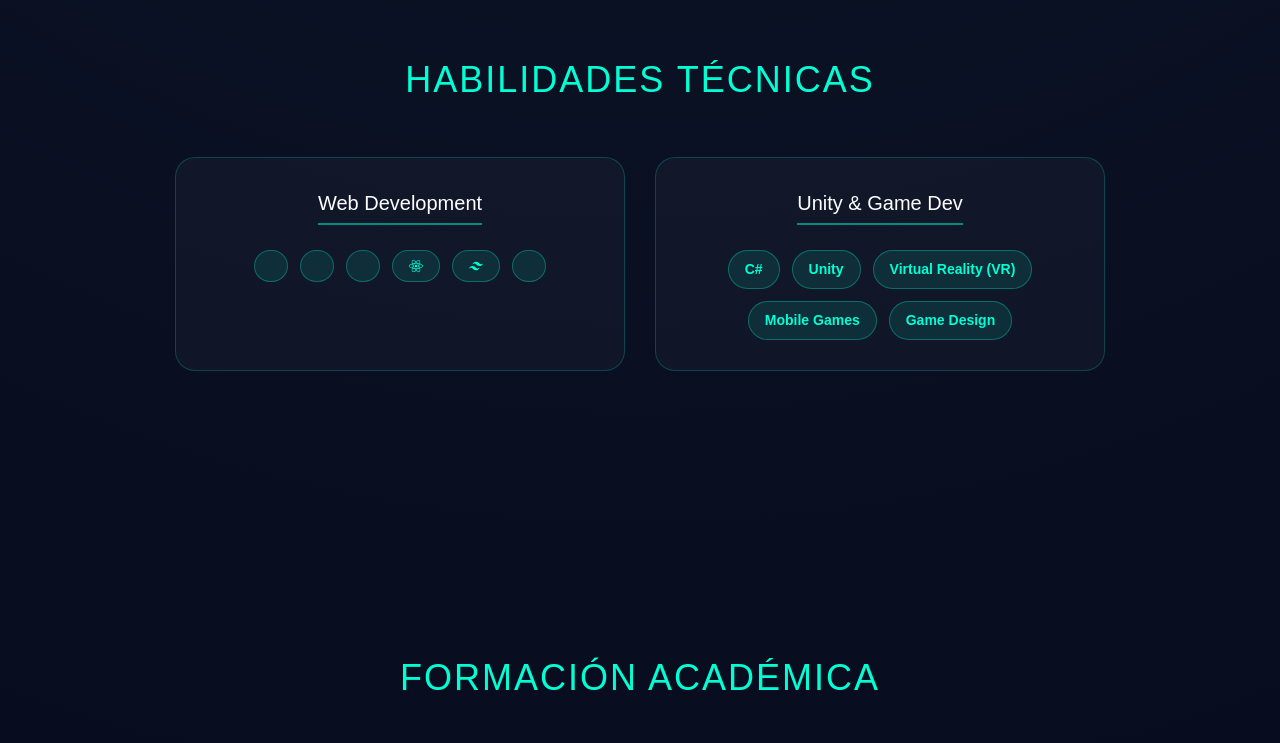
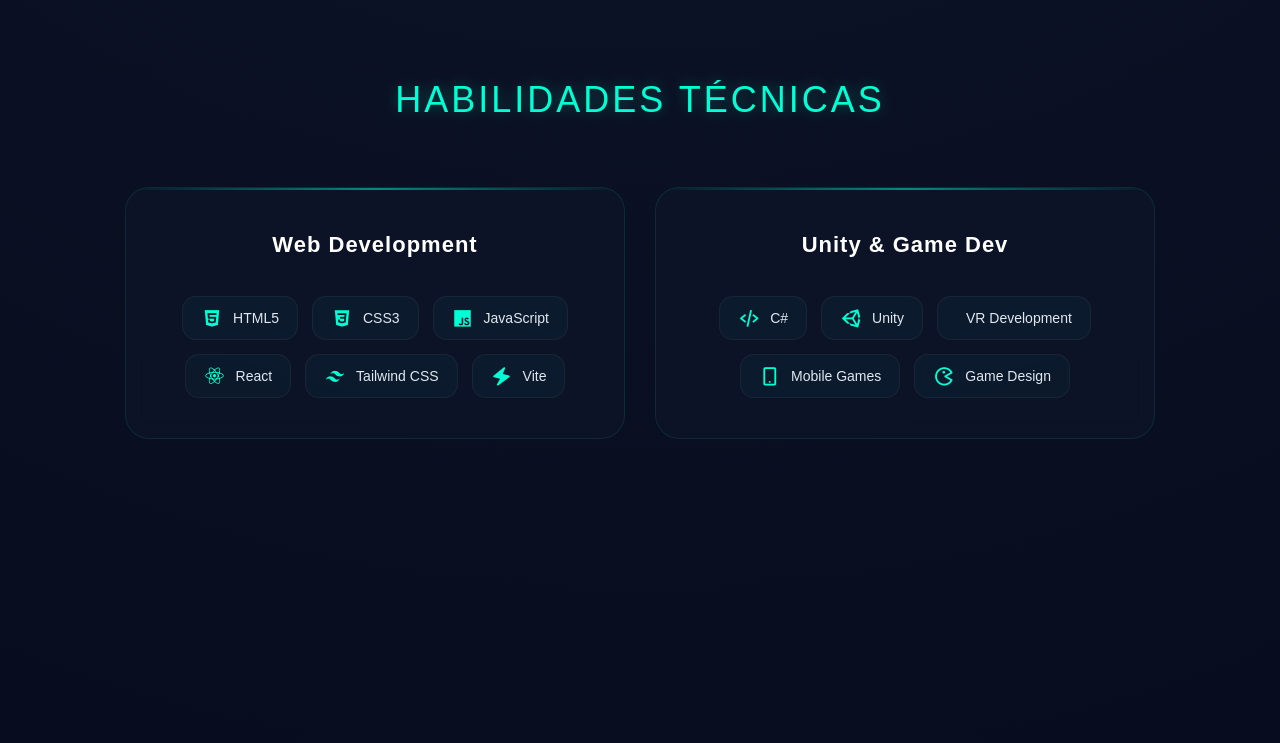
Before and after one commit to AxelCortes162/portfolio-axel, a React (Vite) app: page / in a window 1280 px wide. Shown: the part 947-1690 px from the top of the page. Built offline with nearby package versions, Linux system fonts and the light colour scheme.

Commit message:
cambioiconos

```diff
--- a/package.json
+++ b/package.json
@@ -13,6 +13,7 @@
     "@tailwindcss/postcss": "^4.2.1",
     "@tsparticles/react": "^3.0.0",
     "@tsparticles/slim": "^3.9.1",
+    "boxicons": "^2.1.4",
     "framer-motion": "^12.38.0",
     "lucide-react": "^0.577.0",
     "react": "^19.2.0",
--- a/src/App.jsx
+++ b/src/App.jsx
@@ -9,6 +9,7 @@
 import ContactPage from "./pages/ContactPage";
 import { personalInfo } from "./data/info";
 import Footer from "./components/Footer";
+import 'boxicons/css/boxicons.min.css';
 import "./index.css";
 import "../src/styles/global.css";
 
--- a/src/components/Footer.jsx
+++ b/src/components/Footer.jsx
@@ -15,13 +15,13 @@
 
         {/* Lado Derecho: Redes */}
         <div className="footer-links">
-          <a href="https://github.com/tu-usuario" target="_blank" rel="noreferrer" title="GitHub">
+          <a href="https://github.com/AxelCortes162" target="_blank" rel="noreferrer" title="GitHub">
             <FaGithub />
           </a>
-          <a href="https://linkedin.com/in/tu-perfil" target="_blank" rel="noreferrer" title="LinkedIn">
+          <a href="https://www.linkedin.com/in/axel-alejandro-cortes-fonseca/" target="_blank" rel="noreferrer" title="LinkedIn">
             <FaLinkedin />
           </a>
-          <a href="mailto:tu-correo@gmail.com" title="Email">
+          <a href="mailto:axelcortes.developer@gmail.com" title="Email">
             <FaEnvelope />
           </a>
         </div>
--- a/src/sections/Skills.jsx
+++ b/src/sections/Skills.jsx
@@ -1,39 +1,50 @@
 import React from 'react';
 import "../styles/Skills.css";
-import { FaReact, FaHtml5, FaCss3Alt, FaJs, FaUnity } from 'react-icons/fa';
-import { SiTailwindcss  } from 'react-icons/si';
-import { PiFileCSharpDuotone } from "react-icons/pi";
 
 function Skills() {
-  const webSkills = ["HTML5", "CSS3", "JavaScript", "React", "Tailwind CSS", "Vite"];
-  const gameSkills = ["C#", "Unity", "Virtual Reality (VR)", "Mobile Games", "Game Design"];
+  // Definimos las clases de Boxicons para cada habilidad
+  const webSkills = [
+    { name: "HTML5", icon: "bx bxl-html5" },
+    { name: "CSS3", icon: "bx bxl-css3" },
+    { name: "JavaScript", icon: "bx bxl-javascript" },
+    { name: "React", icon: "bx bxl-react" },
+    { name: "Tailwind CSS", icon: "bx bxl-tailwind-css" },
+    { name: "Vite", icon: "bx bxs-zap" } // Vite no tiene logo oficial en Boxicons, usamos un rayo pro
+  ];
+
+  const gameSkills = [
+    { name: "C#", icon: "bx bx-code-alt" },
+    { name: "Unity", icon: "bx bxl-unity" },
+    { name: "VR Development", icon: "bx bx-vr" },
+    { name: "Mobile Games", icon: "bx bx-mobile-alt" },
+    { name: "Game Design", icon: "bx bx-game" }
+  ];
 
   return (
     <section id="skills" className="skills-section">
       <h2>Habilidades Técnicas</h2>
 
       <div className="skills-container">
-        {/* Categoría Web */}
         <div className="skills-category">
           <h3>Web Development</h3>
           <div className="skills-list">
             {webSkills.map((skill, index) => (
               <span key={index} className="skill-tag">
-                {skill === "React" && <FaReact />}
-                {skill === "Unity" && <FaUnity />}
-                {skill === "Tailwind CSS" && <SiTailwindcss />}
-                {skill === "C#" && <PiFileCSharp />}
+                <i className={`${skill.icon} skill-icon`}></i>
+                {skill.name}
               </span>
             ))}
           </div>
         </div>
 
-        {/* Categoría Videojuegos */}
         <div className="skills-category">
           <h3>Unity & Game Dev</h3>
           <div className="skills-list">
             {gameSkills.map((skill, index) => (
-              <span key={index} className="skill-tag">{skill}</span>
+              <span key={index} className="skill-tag">
+                <i className={`${skill.icon} skill-icon`}></i>
+                {skill.name}
+              </span>
             ))}
           </div>
         </div>
--- a/src/styles/ContactPage.css
+++ b/src/styles/ContactPage.css
@@ -33,6 +33,13 @@
   margin-bottom: 8px;
 }
 
+.campo label i {
+  color: #00ffd5;
+  margin-right: 8px;
+  font-size: 1.2em;
+  vertical-align: middle;
+}
+
 .campo input, .campo textarea {
   background: rgba(255, 255, 255, 0.05);
   border: 1px solid rgba(0, 255, 213, 0.2);
@@ -63,6 +70,10 @@
   display: flex;
   justify-content: center;
   align-items: center;
+}
+
+.btn-enviar i {
+  margin-left: 8px;
 }
 
 .btn-enviar:hover:not(:disabled) {
@@ -105,6 +116,12 @@
   font-weight: bold;
   margin-top: 10px;
   transition: .3s;
+}
+
+.btn-whatsapp i {
+  font-size: 1.4em;
+  margin-right: 10px;
+  vertical-align: middle;
 }
 
 .btn-whatsapp:hover {
--- a/src/styles/Skills.css
+++ b/src/styles/Skills.css
@@ -1,14 +1,16 @@
+/* --- SECCIÓN DE SKILLS --- */
 .skills-section {
-  padding: 80px 0;
+  padding: 100px 0;
   text-align: center;
 }
 
 .skills-section h2 {
-  font-size: 36px;
+  font-size: clamp(30px, 5vw, 36px); /* Tamaño responsivo */
   color: #00ffd5;
-  margin-bottom: 50px;
+  margin-bottom: 60px;
   text-transform: uppercase;
-  letter-spacing: 2px;
+  letter-spacing: 3px;
+  text-shadow: 0 0 15px rgba(0, 255, 213, 0.3);
 }
 
 .skills-container {
@@ -16,96 +18,122 @@
   justify-content: center;
   gap: 30px;
   flex-wrap: wrap;
+  max-width: 1200px;
+  margin: 0 auto;
 }
 
-/* Tarjetas por categoría */
+/* Tarjetas de Categoría */
 .skills-category {
-  background: rgba(255, 255, 255, 0.03);
-  border: 1px solid rgba(0, 255, 213, 0.2);
-  padding: 30px;
-  border-radius: 20px;
+  background: rgba(15, 23, 42, 0.6); /* Color pizarra profundo */
+  backdrop-filter: blur(10px);
+  border: 1px solid rgba(0, 255, 213, 0.1);
+  padding: 40px 30px;
+  border-radius: 24px;
   width: 100%;
-  max-width: 450px;
-  transition: 0.3s;
+  max-width: 500px;
+  transition: all 0.4s cubic-bezier(0.175, 0.885, 0.32, 1.275);
+  position: relative;
+  overflow: hidden;
+}
+
+.skills-category::before {
+  content: '';
+  position: absolute;
+  top: 0;
+  left: 0;
+  width: 100%;
+  height: 2px;
+  background: linear-gradient(90deg, transparent, #00ffd5, transparent);
+  opacity: 0.5;
 }
 
 .skills-category:hover {
-  border-color: #00ffd5;
-  box-shadow: 0 0 20px rgba(0, 255, 213, 0.1);
-  transform: translateY(-5px);
+  transform: translateY(-10px);
+  border-color: rgba(0, 255, 213, 0.5);
+  box-shadow: 0 20px 40px rgba(0, 0, 0, 0.4),
+              0 0 20px rgba(0, 255, 213, 0.1);
 }
 
 .skills-category h3 {
   color: #fff;
-  margin-bottom: 25px;
-  font-size: 20px;
-  border-bottom: 2px solid rgba(0, 255, 213, 0.5);
-  display: inline-block;
-  padding-bottom: 5px;
+  margin-bottom: 35px;
+  font-size: 22px;
+  font-weight: 600;
+  letter-spacing: 1px;
+  display: flex;
+  align-items: center;
+  justify-content: center;
+  gap: 10px;
 }
 
-/* Lista de etiquetas (píldoras) */
+/* Contenedor de etiquetas */
 .skills-list {
   display: flex;
   flex-wrap: wrap;
-  gap: 12px;
+  gap: 14px;
   justify-content: center;
 }
 
+/* Píldoras / Etiquetas de Skills */
 .skill-tag {
-  background: rgba(0, 255, 213, 0.1);
-  color: #00ffd5;
-  padding: 8px 16px;
-  border-radius: 50px;
+  display: flex;
+  align-items: center;
+  gap: 10px;
+  background: rgba(0, 255, 213, 0.03);
+  color: #e2e8f0;
+  padding: 10px 18px;
+  border-radius: 14px;
   font-size: 14px;
-  font-weight: bold;
-  border: 1px solid rgba(0, 255, 213, 0.3);
-  transition: 0.3s;
+  font-weight: 500;
+  border: 1px solid rgba(255, 255, 255, 0.05);
+  transition: all 0.3s ease;
+  cursor: default;
 }
 
+/* Estilo para el Icono de Boxicons */
+.skill-icon {
+  font-size: 22px; /* Tamaño del icono */
+  color: #00ffd5;
+  transition: transform 0.3s ease;
+}
+
+/* Hover en la etiqueta individual */
 .skill-tag:hover {
   background: #00ffd5;
-  color: #020617;
-  box-shadow: 0 0 15px #00ffd5;
+  color: #020617; /* Texto oscuro para contraste */
+  border-color: #00ffd5;
+  transform: scale(1.05);
+  box-shadow: 0 0 15px rgba(0, 255, 213, 0.4);
 }
 
-/* --- AJUSTES ESPECÍFICOS PARA MÓVIL --- */
+.skill-tag:hover .skill-icon {
+  color: #020617; /* El icono también cambia a oscuro */
+  transform: rotate(10deg);
+}
+
+/* --- AJUSTES MÓVILES --- */
 @media (max-width: 768px) {
-  .hero-fullscreen {
-    padding: 0 20px; /* Menos espacio a los lados para aprovechar el ancho */
-    justify-content: center; /* Centrado vertical total */
+  .skills-section {
+    padding: 60px 20px;
   }
 
-  .hero-container {
-    flex-direction: column; /* Foto arriba, texto abajo */
-    gap: 25px; /* Espacio moderado entre elementos */
-    text-align: center; /* Todo el texto al centro */
+  .skills-container {
+    flex-direction: column;
+    align-items: center;
+    gap: 20px;
   }
 
-  .hero-img {
-    width: 160px; /* Tamaño ideal para que no tape todo el texto */
-    height: 160px;
-    border-width: 3px; /* Un poco más delgado el borde para balancear */
+  .skills-category {
+    padding: 30px 20px;
+    width: 100%;
   }
 
-  .hero-text h1 {
-    font-size: 38px; /* Tamaño grande pero que no se corte */
-    line-height: 1.1;
+  .skill-tag {
+    padding: 8px 14px;
+    font-size: 13px;
   }
 
-  .hero-text h2 {
+  .skill-icon {
     font-size: 18px;
-    margin-bottom: 15px;
-  }
-
-  .hero-bio {
-    font-size: 14px; /* Un poco más pequeña para que quepa bien */
-    padding: 0 10px; /* Margen interno para que no toque los bordes */
-  }
-
-  /* Ajuste de la flecha indicadora */
-  .scroll-indicator {
-    bottom: 20px;
-    transform: scale(0.8); /* La hacemos un poquito más pequeña */
   }
 }
```
Also changed, not shown: src/pages/ContactPage.jsx (+21 -17 lines), 1 other file (tests, documents, lock files or other folders).
